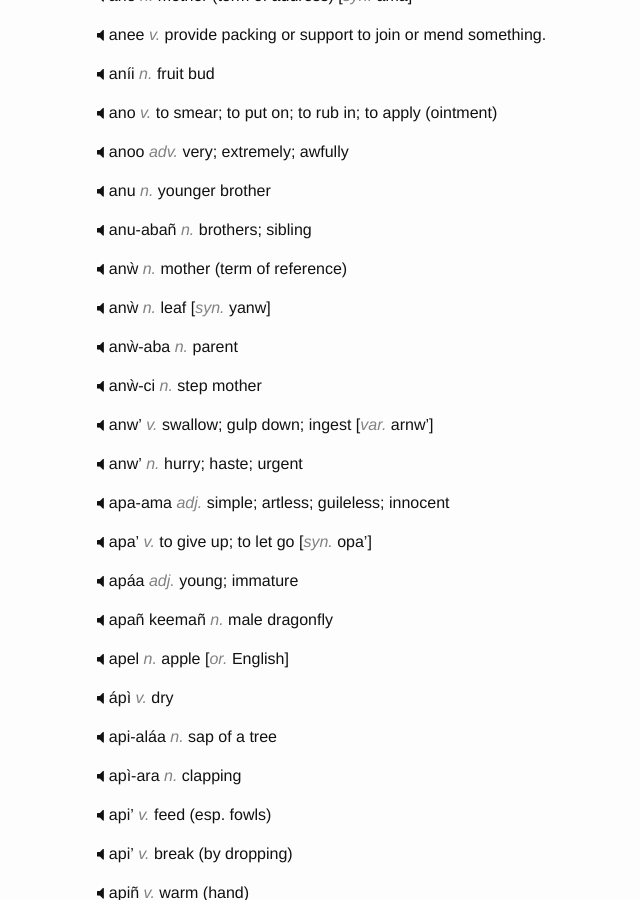
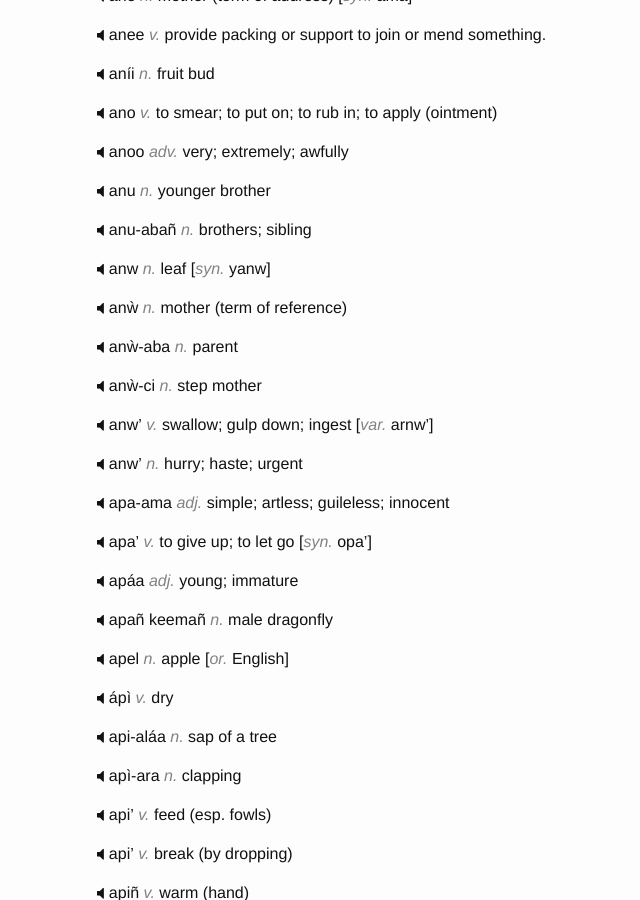
Before and after one commit to hacksparrow/language.apatani.org, a Jekyll site: the page built from dictionary/a.md, in a window 1280 px wide and 900 px high, scrolled down 10393 px. Shown: the whole window, without its empty margins (173-813 px from the left). Built offline with Jekyll 4.4.1, drawn with Linux system fonts in a browser that asks for light colours; nearby versions of some CDN libraries.

Commit message:
Update a.md

```diff
--- a/dictionary/a.md
+++ b/dictionary/a.md
@@ -591,9 +591,12 @@ __anu__ _n._  younger brother
 
 __anu-abañ__  _n._  brothers; sibling
 
+
+__anw__ _n._  leaf  [_syn._  yanw]
+
+
 __anẁ__ _n._  mother (term of reference)
 
-__anẁ__ _n._  leaf  [_syn._  yanw]
 
 __anẁ-aba__ _n._  parent
 
```
